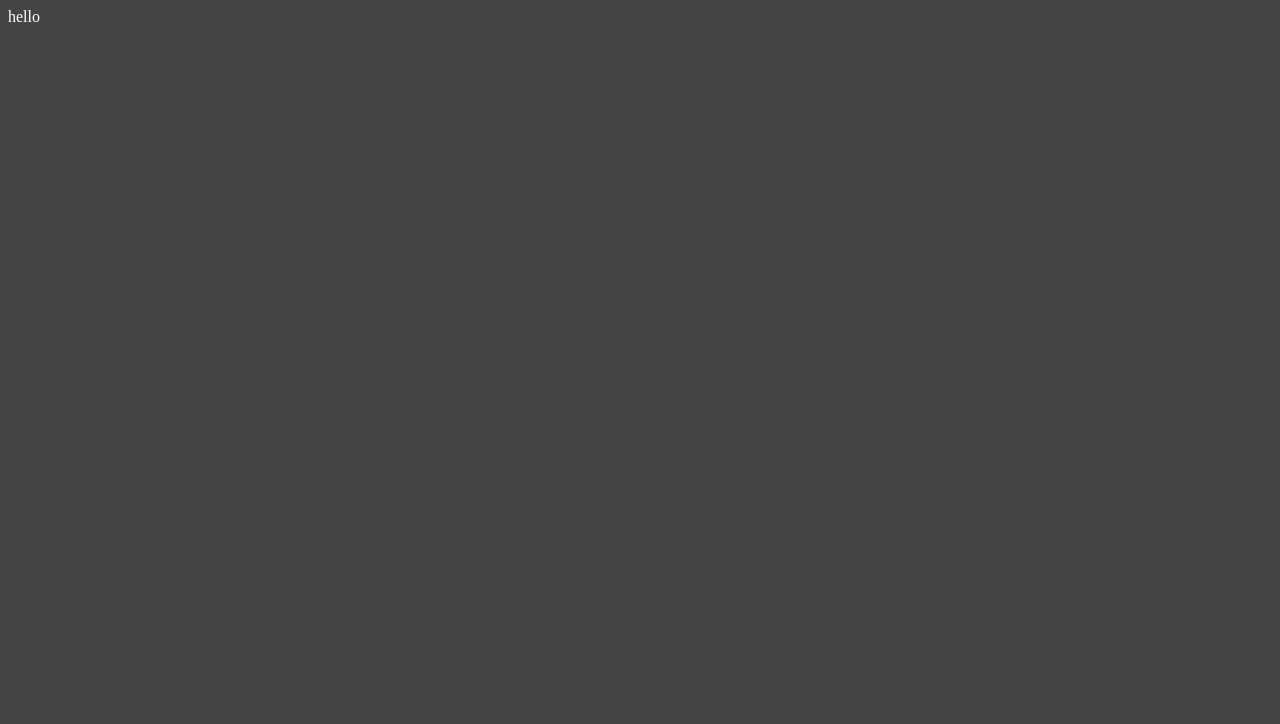
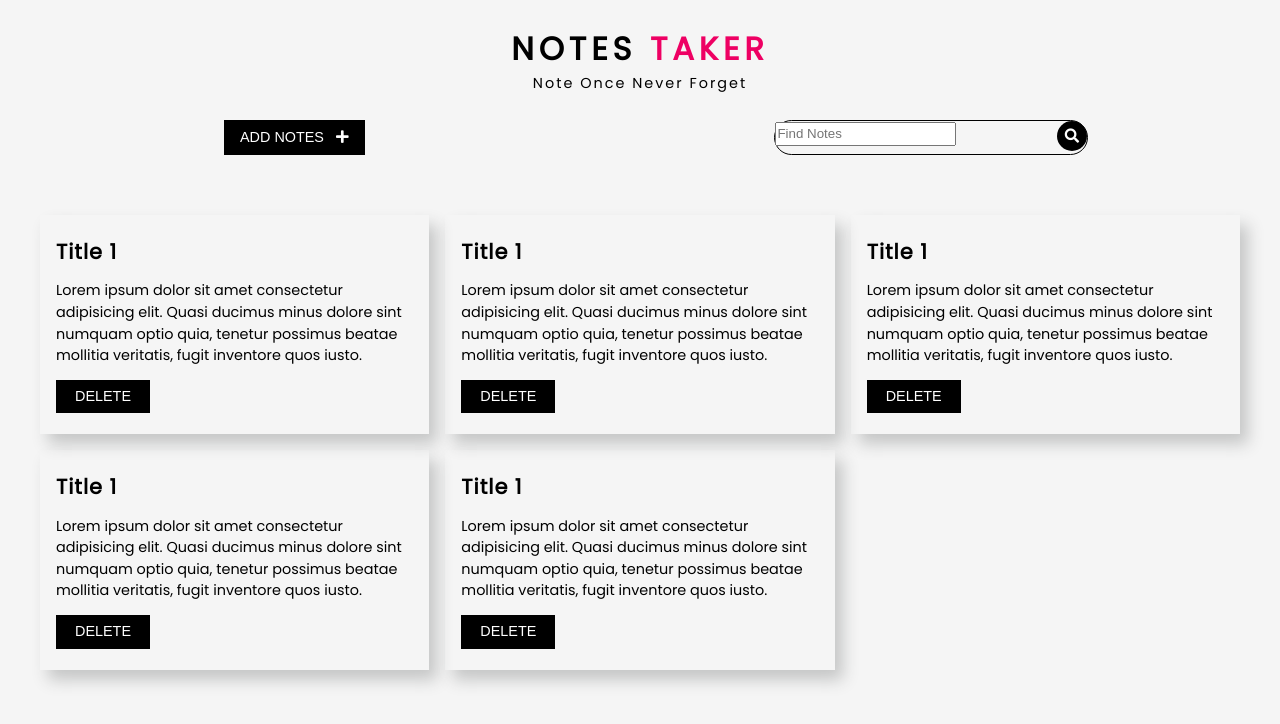
Before and after one commit to makdoom/notestaker, a website: page dist/index.html in a window 1280 px wide. Drawn offline with Linux system fonts and the light colour scheme.

Commit message:
search icon designing

```diff
--- a/dist/index.html
+++ b/dist/index.html
@@ -4,11 +4,79 @@
     <meta charset="UTF-8" />
     <meta name="viewport" content="width=device-width, initial-scale=1.0" />
     <link rel="stylesheet" href="scss/style.css" />
+
+    <!-- Font Awesome  -->
+    <link
+      rel="stylesheet"
+      href="https://cdnjs.cloudflare.com/ajax/libs/font-awesome/5.13.0/css/all.min.css"
+    />
     <title>Notes Taker</title>
   </head>
   <body>
-    hello
+    <div class="container">
+      <div class="header">
+        <h2>Notes <span>Taker</span></h2>
+        <p>Note Once Never Forget</p>
+      </div>
 
+      <div class="notes-input">
+        <button class="add-btn">
+          Add Notes &nbsp; <i class="fas fa-plus"></i>
+        </button>
+        <div class="search-btn">
+          <input type="text" placeholder="Find Notes" class="find-btn" />
+          <a class="search-icon" href="#"><i class="fas fa-search"></i></a>
+        </div>
+      </div>
+
+      <div class="notes-body">
+        <div class="note-card">
+          <div class="note-title">Title 1</div>
+          <div class="note-desc">
+            Lorem ipsum dolor sit amet consectetur adipisicing elit. Quasi
+            ducimus minus dolore sint numquam optio quia, tenetur possimus
+            beatae mollitia veritatis, fugit inventore quos iusto.
+          </div>
+          <button class="remove-btn">Delete</button>
+        </div>
+        <div class="note-card">
+          <div class="note-title">Title 1</div>
+          <div class="note-desc">
+            Lorem ipsum dolor sit amet consectetur adipisicing elit. Quasi
+            ducimus minus dolore sint numquam optio quia, tenetur possimus
+            beatae mollitia veritatis, fugit inventore quos iusto.
+          </div>
+          <button class="remove-btn">Delete</button>
+        </div>
+        <div class="note-card">
+          <div class="note-title">Title 1</div>
+          <div class="note-desc">
+            Lorem ipsum dolor sit amet consectetur adipisicing elit. Quasi
+            ducimus minus dolore sint numquam optio quia, tenetur possimus
+            beatae mollitia veritatis, fugit inventore quos iusto.
+          </div>
+          <button class="remove-btn">Delete</button>
+        </div>
+        <div class="note-card">
+          <div class="note-title">Title 1</div>
+          <div class="note-desc">
+            Lorem ipsum dolor sit amet consectetur adipisicing elit. Quasi
+            ducimus minus dolore sint numquam optio quia, tenetur possimus
+            beatae mollitia veritatis, fugit inventore quos iusto.
+          </div>
+          <button class="remove-btn">Delete</button>
+        </div>
+        <div class="note-card">
+          <div class="note-title">Title 1</div>
+          <div class="note-desc">
+            Lorem ipsum dolor sit amet consectetur adipisicing elit. Quasi
+            ducimus minus dolore sint numquam optio quia, tenetur possimus
+            beatae mollitia veritatis, fugit inventore quos iusto.
+          </div>
+          <button class="remove-btn">Delete</button>
+        </div>
+      </div>
+    </div>
     <script src="js/app.js"></script>
   </body>
 </html>
--- a/dist/scss/style.css
+++ b/dist/scss/style.css
@@ -1,4 +1,148 @@
+@import url("https://fonts.googleapis.com/css?family=Poppins&display=swap");
+* {
+  margin: 0;
+  padding: 0;
+  -webkit-box-sizing: border-box;
+          box-sizing: border-box;
+  line-height: 1.5;
+}
+
 body {
-  background: #444;
+  font-family: "Poppins", sans-serif;
+  background: #f5f5f5;
+}
+
+body .container {
+  width: 100%;
+  display: -webkit-box;
+  display: -ms-flexbox;
+  display: flex;
+  margin-bottom: 30px;
+  -webkit-box-orient: vertical;
+  -webkit-box-direction: normal;
+      -ms-flex-direction: column;
+          flex-direction: column;
+  -webkit-box-pack: center;
+      -ms-flex-pack: center;
+          justify-content: center;
+  -webkit-box-align: center;
+      -ms-flex-align: center;
+          align-items: center;
+}
+
+body .container .header {
+  text-align: center;
+  margin: 25px;
+}
+
+body .container .header h2 {
+  font-size: 2rem;
+  letter-spacing: 5px;
+  font-weight: 700;
+  text-transform: uppercase;
+}
+
+body .container .header h2 span {
+  color: #ee0063;
+}
+
+body .container .header p {
+  font-size: 0.9rem;
+  letter-spacing: 2px;
+}
+
+body .container .notes-input {
+  width: 70%;
+  margin-bottom: 20px;
+  display: -webkit-box;
+  display: -ms-flexbox;
+  display: flex;
+  -webkit-box-pack: justify;
+      -ms-flex-pack: justify;
+          justify-content: space-between;
+}
+
+body .container .notes-input .add-btn {
+  margin-left: 2rem;
+  padding: 7px 16px;
+  font-size: 0.9rem;
+  text-transform: uppercase;
+  background: #000;
+  border: none;
+  outline: none;
+  cursor: pointer;
   color: #fff;
+  -webkit-transition: all 0.4s ease-in-out;
+  transition: all 0.4s ease-in-out;
 }
+
+body .container .notes-input .add-btn:hover {
+  background: #ee0063;
+}
+
+body .container .notes-input .search-btn {
+  border: 1px solid #000;
+  width: 35%;
+  border-radius: 30px;
+}
+
+body .container .notes-input .search-btn .search-icon {
+  color: #fff;
+  font-size: 0.9rem;
+  float: right;
+  width: 30px;
+  height: 30px;
+  text-align: center;
+  line-height: 30px;
+  border-radius: 50%;
+  background: #000;
+  cursor: pointer;
+}
+
+body .container .notes-body {
+  margin: 40px 40px 0 40px;
+  display: -ms-grid;
+  display: grid;
+  -ms-grid-columns: (1fr)[3];
+      grid-template-columns: repeat(3, 1fr);
+  grid-gap: 1rem;
+  grid-auto-rows: minmax(150px, auto);
+}
+
+body .container .notes-body .note-card {
+  padding: 1rem;
+  -webkit-box-shadow: 8px 10px 15px #c5c6c6;
+          box-shadow: 8px 10px 15px #c5c6c6;
+  -webkit-transition: all 0.4s ease-in-out;
+  transition: all 0.4s ease-in-out;
+}
+
+body .container .notes-body .note-card .note-title {
+  font-size: 1.3rem;
+  font-weight: 600;
+  letter-spacing: 1px;
+  padding: 5px 0;
+}
+
+body .container .notes-body .note-card .note-desc {
+  font-size: 0.9rem;
+  padding: 8px 0;
+}
+
+body .container .notes-body .note-card .remove-btn {
+  padding: 6px 19px;
+  margin: 5px 0;
+  font-size: 0.9rem;
+  text-transform: uppercase;
+  background: #000;
+  color: #fff;
+  border: none;
+  cursor: pointer;
+  outline: none;
+  -webkit-transition: all 0.4s ease-in-out;
+  transition: all 0.4s ease-in-out;
+}
+
+body .container .notes-body .note-card .remove-btn:hover {
+  background: #ee0063;
+}
--- a/dist/scss/style.scss
+++ b/dist/scss/style.scss
@@ -1,4 +1,146 @@
+@import url("https://fonts.googleapis.com/css?family=Poppins&display=swap");
+
+$primary-color: #ee0063;
+@mixin easeOut {
+  transition: all 0.4s ease-in-out;
+}
+
+* {
+  margin: 0;
+  padding: 0;
+  box-sizing: border-box;
+  line-height: 1.5;
+}
+
 body {
-  background: #444;
-  color: #fff;
+  font-family: "Poppins", sans-serif;
+  background: #f5f5f5;
+
+  .container {
+    width: 100%;
+    display: flex;
+    margin-bottom: 30px;
+    flex-direction: column;
+    justify-content: center;
+    align-items: center;
+
+    // Notes Header
+    .header {
+      text-align: center;
+      margin: 25px;
+
+      h2 {
+        font-size: 2rem;
+        letter-spacing: 5px;
+        font-weight: 700;
+        text-transform: uppercase;
+
+        span {
+          color: $primary-color;
+        }
+      }
+
+      p {
+        font-size: 0.9rem;
+        letter-spacing: 2px;
+      }
+    }
+
+    // Notes inputs
+    .notes-input {
+      width: 70%;
+      margin-bottom: 20px;
+      display: flex;
+      justify-content: space-between;
+
+      .add-btn {
+        margin-left: 2rem;
+        padding: 7px 16px;
+        font-size: 0.9rem;
+        text-transform: uppercase;
+        background: #000;
+        border: none;
+        outline: none;
+        cursor: pointer;
+        color: #fff;
+        @include easeOut();
+
+        &:hover {
+          background: $primary-color;
+        }
+      }
+
+      .search-btn {
+        border: 1px solid #000;
+        width: 35%;
+        border-radius: 30px;
+
+        .search-icon {
+          color: #fff;
+          font-size: 0.9rem;
+          float: right;
+          width: 30px;
+          height: 30px;
+          text-align: center;
+          line-height: 30px;
+          border-radius: 50%;
+          background: #000;
+          cursor: pointer;
+          // display: flex;
+          // justify-content: center;
+          // align-items: center;
+        }
+      }
+      // .find-btn {
+      //   width: 30%;
+      //   padding: 4px 8px;
+      //   outline: none;
+      //   font-size: 0.9rem;
+      // }
+    }
+
+    // Notes Body
+    .notes-body {
+      margin: 40px 40px 0 40px;
+      display: grid;
+      grid-template-columns: repeat(3, 1fr);
+      grid-gap: 1rem;
+      grid-auto-rows: minmax(150px, auto);
+
+      .note-card {
+        padding: 1rem;
+        box-shadow: 8px 10px 15px #c5c6c6;
+        @include easeOut();
+
+        .note-title {
+          font-size: 1.3rem;
+          font-weight: 600;
+          letter-spacing: 1px;
+          padding: 5px 0;
+        }
+
+        .note-desc {
+          font-size: 0.9rem;
+          padding: 8px 0;
+        }
+
+        .remove-btn {
+          padding: 6px 19px;
+          margin: 5px 0;
+          font-size: 0.9rem;
+          text-transform: uppercase;
+          background: #000;
+          color: #fff;
+          border: none;
+          cursor: pointer;
+          outline: none;
+          @include easeOut();
+
+          &:hover {
+            background: $primary-color;
+          }
+        }
+      }
+    }
+  }
 }
```
